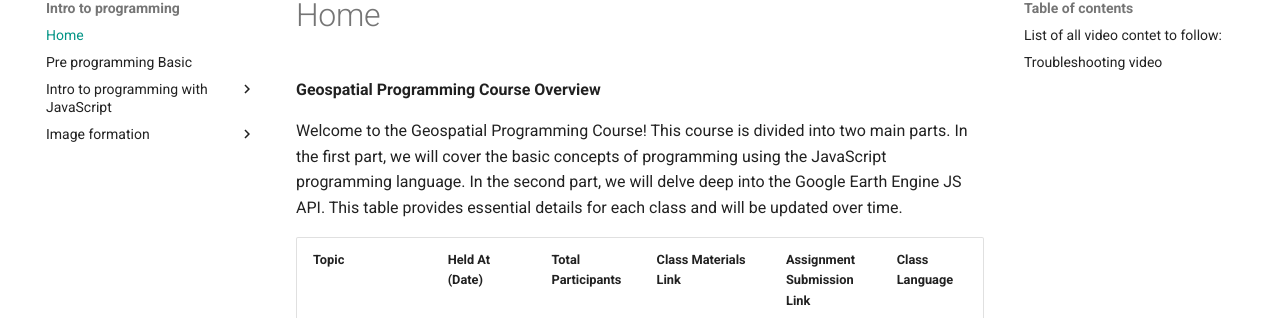
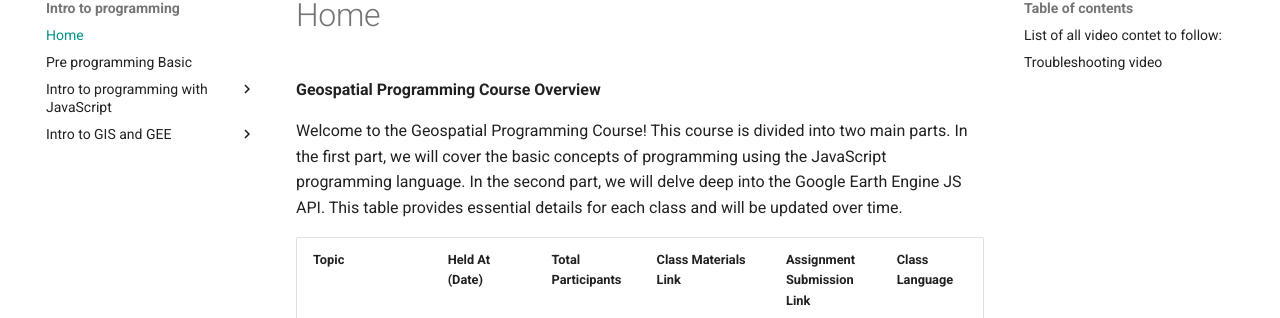
Before and after one commit to ramiz-moktader/geospatial-programming-course, an MkDocs documentation site: the page built from docs/index.md, in a window 1280 px wide. Shown: the part 103-421 px from the top of the page. Built offline with MkDocs 1.6.1 and Material for MkDocs 9.7.7, drawn with Linux system fonts in a browser that asks for light colours.

```diff
--- a/mkdocs.yml
+++ b/mkdocs.yml
@@ -11,8 +11,8 @@ nav:
         - Class 4 - Arrary: array-class4.md
         - class 5 - Function: function-class5.md
         - Class 6 - Object: js-objects-class6.md
-  - Image formation:
-     - Class 7 - Basic structure of image: image-formation-class7.md
+  - Intro to GIS and GEE:
+     - Class 7 - Basic structure of an image: image-formation-class7.md
      - Class 8 - GIS data type and vecotr data in GEE: raster-vector-data-in-gee.md
 
 
```
Also changed, not shown: docs/raster-vector-data-in-gee.md (+3 -0 lines).
